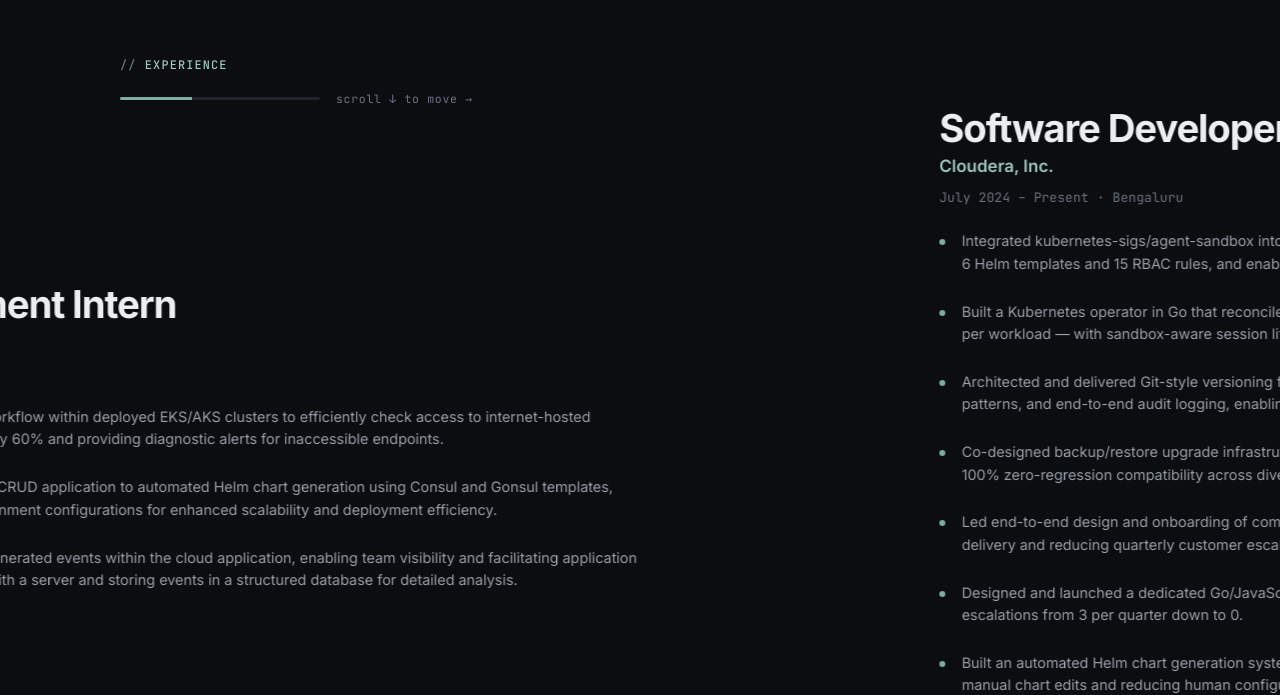
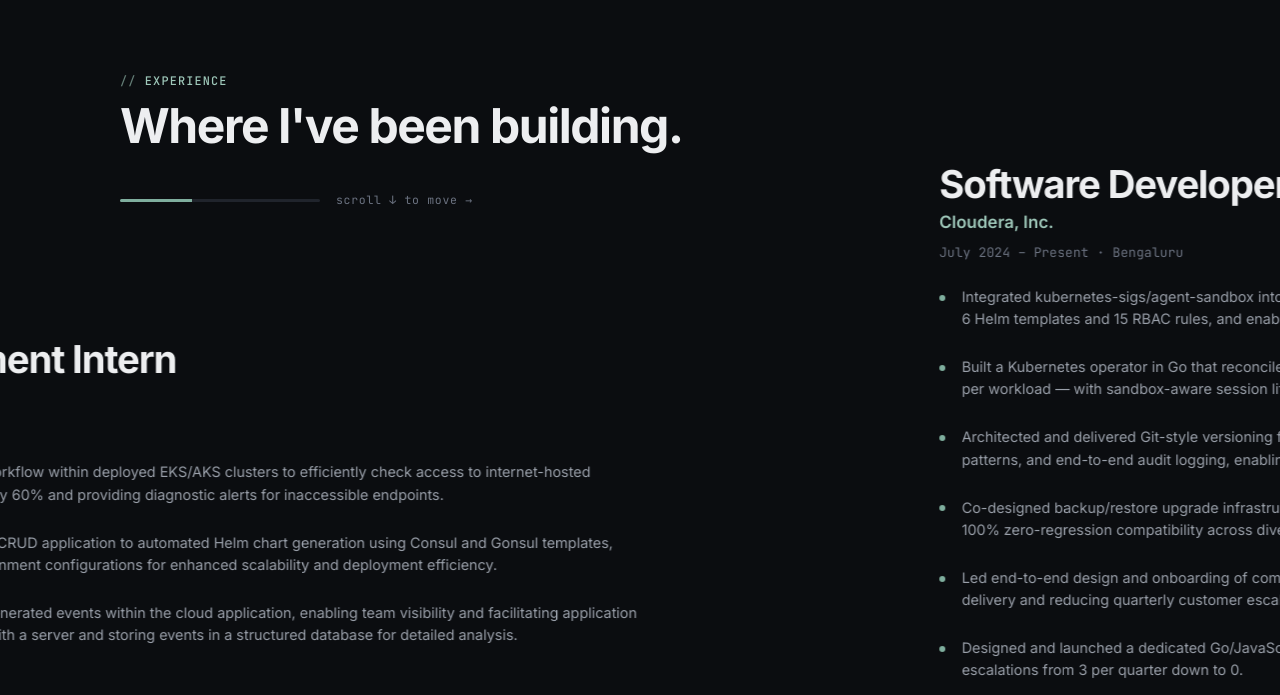
Before and after one commit to aniketsahran/aniket-portfolio, a React (Vite) app: page / in a window 1280 px wide. Shown: the part 2073-2768 px from the top of the page. Built offline with nearby package versions, Linux system fonts and the light colour scheme.

Commit message:
fix: restore experience heading; header in flow, track fills below (no overlap)

```diff
--- a/src/sections/Experience.css
+++ b/src/sections/Experience.css
@@ -10,17 +10,18 @@
   overflow: hidden;
   display: flex;
   flex-direction: column;
-  justify-content: center;
 }
 
 .xp__sticky-head {
-  position: absolute;
-  top: clamp(3.5rem, 7vh, 5rem);
-  left: 50%;
-  transform: translateX(-50%);
-  width: 100%;
+  flex-shrink: 0;
+  padding-top: clamp(4rem, 9vh, 6rem);
+  padding-bottom: 1.25rem;
   z-index: 2;
   pointer-events: none;
+}
+
+.xp__title {
+  margin-block: 0.5rem 0;
 }
 
 .xp__progress {
@@ -54,6 +55,8 @@
 }
 
 .xp__track {
+  flex: 1;
+  min-height: 0;
   display: flex;
   will-change: transform;
 }
@@ -61,11 +64,9 @@
 .xp__panel {
   width: 100vw;
   flex-shrink: 0;
-  height: 100vh;
+  height: 100%;
   display: flex;
   align-items: center;
-  /* clear the compact pinned header, then center the card in the space below */
-  padding-top: clamp(7rem, 15vh, 9rem);
   padding-bottom: 2rem;
 }
 
--- a/src/sections/Experience.jsx
+++ b/src/sections/Experience.jsx
@@ -71,6 +71,7 @@ function HorizontalExperience() {
       <div className="xp__sticky">
         <div className="xp__sticky-head container">
           <p className="eyebrow">Experience</p>
+          <h2 className="section-title xp__title">Where I&apos;ve been building.</h2>
           <div className="xp__progress" aria-hidden="true">
             <span className="xp__progress-track">
               <motion.span className="xp__progress-bar" style={{ width: progress }} />
```
